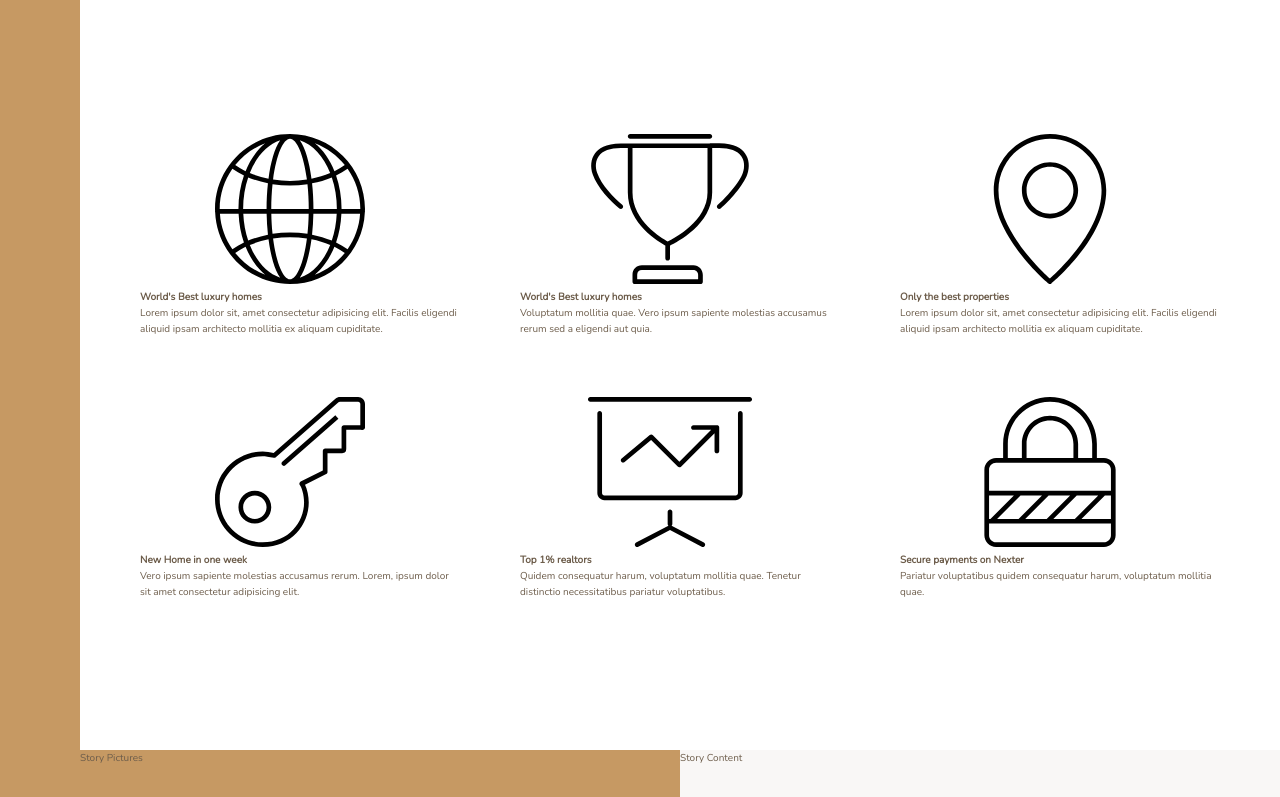
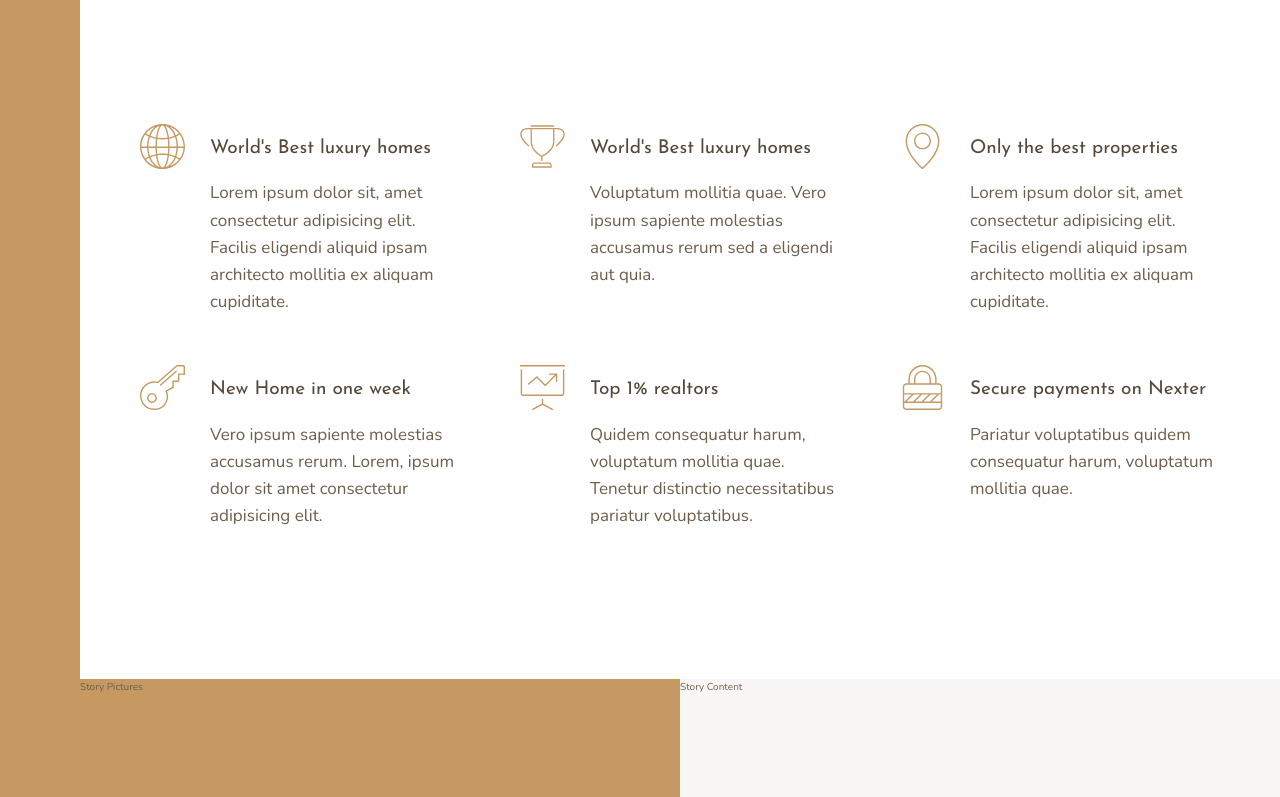
Before and after one commit to programmerInfi/Nexter, a website: page index.html in a window 1280 px wide. Shown: the part 656-1453 px from the top of the page. Drawn offline with nearby package versions, Linux system fonts and the light colour scheme.

Commit message:
features part done

```diff
--- a/index.html
+++ b/index.html
@@ -23,7 +23,7 @@
         <svg class="feature__icon">
           <use xlink:href="img/sprite.svg#icon-global"></use>
         </svg>
-        <h4 class="heading-4">World's Best luxury homes</h4>
+        <h4 class="heading-4 heading-4--dark">World's Best luxury homes</h4>
         <p class="feature__text">
           Lorem ipsum dolor sit, amet consectetur adipisicing elit. Facilis
           eligendi aliquid ipsam architecto mollitia ex aliquam cupiditate.
@@ -34,7 +34,7 @@
         <svg class="feature__icon">
           <use xlink:href="img/sprite.svg#icon-trophy"></use>
         </svg>
-        <h4 class="heading-4">World's Best luxury homes</h4>
+        <h4 class="heading-4 heading-4--dark">World's Best luxury homes</h4>
         <p class="feature__text">
           Voluptatum mollitia quae. Vero ipsum sapiente molestias accusamus
           rerum sed a eligendi aut quia.
@@ -45,7 +45,7 @@
         <svg class="feature__icon">
           <use xlink:href="img/sprite.svg#icon-map-pin"></use>
         </svg>
-        <h4 class="heading-4">Only the best properties</h4>
+        <h4 class="heading-4 heading-4--dark">Only the best properties</h4>
         <p class="feature__text">
           Lorem ipsum dolor sit, amet consectetur adipisicing elit. Facilis
           eligendi aliquid ipsam architecto mollitia ex aliquam cupiditate.
@@ -56,7 +56,7 @@
         <svg class="feature__icon">
           <use xlink:href="img/sprite.svg#icon-key"></use>
         </svg>
-        <h4 class="heading-4">New Home in one week</h4>
+        <h4 class="heading-4 heading-4--dark">New Home in one week</h4>
         <p class="feature__text">
           Vero ipsum sapiente molestias accusamus rerum. Lorem, ipsum dolor sit
           amet consectetur adipisicing elit.
@@ -67,7 +67,7 @@
         <svg class="feature__icon">
           <use xlink:href="img/sprite.svg#icon-presentation"></use>
         </svg>
-        <h4 class="heading-4">Top 1% realtors</h4>
+        <h4 class="heading-4 heading-4--dark">Top 1% realtors</h4>
         <p class="feature__text">
           Quidem consequatur harum, voluptatum mollitia quae. Tenetur distinctio
           necessitatibus pariatur voluptatibus.
@@ -78,7 +78,7 @@
         <svg class="feature__icon">
           <use xlink:href="img/sprite.svg#icon-lock"></use>
         </svg>
-        <h4 class="heading-4">Secure payments on Nexter</h4>
+        <h4 class="heading-4 heading-4--dark">Secure payments on Nexter</h4>
         <p class="feature__text">
           Pariatur voluptatibus quidem consequatur harum, voluptatum mollitia
           quae.
--- a/sass/_features.scss
+++ b/sass/_features.scss
@@ -2,6 +2,28 @@
   grid-column: center-start/center-end;
   margin: 15rem 0;
   display: grid;
-  grid-template-columns: repeat(3, 1fr);
+  // grid-template-columns: repeat(3, 1fr);
+  grid-template-columns: repeat(
+    auto-fit,
+    minmax(25rem, 1fr)
+  ); //auto responsiveness
   grid-gap: 6rem;
+  align-items: start;
 }
+
+.feature {
+  display: grid;
+  grid-template-columns: min-content 1fr;
+  grid-row-gap: 1.5rem;
+  grid-column-gap: 2.5rem;
+  &__icon {
+    fill: $color-primary;
+    width: 4.5rem;
+    height: 4.5rem;
+    grid-row: 1 / span 2; //because we don't have explicit grid
+    transform: translateY(-1rem);
+  }
+  &__text {
+    font-size: 1.7rem;
+  }
+}
--- a/sass/_typography.scss
+++ b/sass/_typography.scss
@@ -0,0 +1,30 @@
+%heading {
+  //it's a abstract
+  font-family: $font-display;
+  font-weight: 400;
+}
+
+.heading-1 {
+  @extend %heading;
+}
+
+.heading-2 {
+  @extend %heading;
+}
+
+.heading-3 {
+  @extend %heading;
+}
+
+.heading-4 {
+  @extend %heading;
+  font-size: 1.9rem;
+
+  &--light {
+    color: $color-grey-light-1;
+  }
+
+  &--dark {
+    color: $color-grey-dark-1;
+  }
+}
```
Also changed, not shown: css/style.css.
